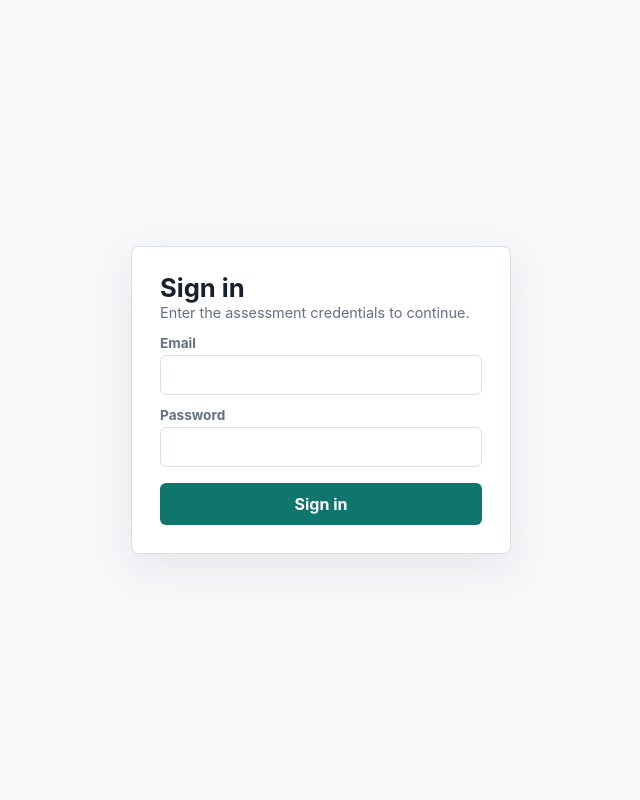
After one commit to laurenlangb/AI-Analyst-take_home_test, a FastAPI app: template templates/login.html in a window 1280 px wide. The commit adds this page. Shown: the whole page, without its empty margins (319-959 px from the left). Run offline with FastAPI, Linux system fonts and the light colour scheme; the template is opened without the code that fills it, so the values that code supplies are empty.

Commit message:
Add authentication
Add login page with a hardcoded-credential check. Issue a JWT in an httpOnly cookie on successful login. Protect the data/chat API routes by redirecting to login. Show user name in the dashboard header/

```diff
--- /dev/null
+++ b/app/auth.py
@@ -0,0 +1,61 @@
+"""JWT session auth with hardcoded credentials, per the take-home brief."""
+from __future__ import annotations
+
+from datetime import datetime, timedelta, timezone
+
+import jwt
+from fastapi import HTTPException, Request
+
+from app.config import JWT_SECRET
+
+# Credentials are hardcoded for now
+VALID_EMAIL = "example@helloconstellation.com"
+VALID_PASSWORD = "ConstellationInterview123!"
+USER_NAME = "Example User"
+
+# Session settings: the cookie name, the JWT signing algorithm, and how long a login lasts.
+COOKIE_NAME = "session"
+JWT_ALGORITHM = "HS256"
+SESSION_HOURS = 12
+
+
+def check_credentials(email: str, password: str) -> bool:
+    """string comparison against the hardcoded credentials."""
+    return email == VALID_EMAIL and password == VALID_PASSWORD
+
+
+def create_token() -> str:
+    """Issue a signed JWT carrying the user's identity and an expiry."""
+    now = datetime.now(timezone.utc)
+    # The payload is the data stored inside the token: who the user is,
+    # when it was issued ("iat"), and when it expires ("exp").
+    payload = {
+        "email": VALID_EMAIL,
+        "name": USER_NAME,
+        "iat": now,
+        "exp": now + timedelta(hours=SESSION_HOURS),
+    }
+    # Sign the payload with the secret key so the token cannot be forged.
+    return jwt.encode(payload, JWT_SECRET, algorithm=JWT_ALGORITHM)
+
+
+def get_current_user(request: Request) -> dict | None:
+    """Decode the session cookie's JWT, or return None if missing/invalid/expired."""
+    token = request.cookies.get(COOKIE_NAME)
+    if not token:
+        # No cookie at all — the visitor has not logged in.
+        return None
+    try:
+        # Check the signature and expiry, then hand back the stored payload.
+        return jwt.decode(token, JWT_SECRET, algorithms=[JWT_ALGORITHM])
+    except jwt.PyJWTError:
+        # Token is expired, tampered with, or otherwise invalid.
+        return None
+
+
+def require_user(request: Request) -> dict:
+    """Requires a valid login before a protected route runs; rejects requests without one."""
+    user = get_current_user(request)
+    if user is None:
+        raise HTTPException(status_code=401, detail="Not authenticated")
+    return user
--- a/app/main.py
+++ b/app/main.py
@@ -1,9 +1,17 @@
-from fastapi import FastAPI, Request
-from fastapi.responses import HTMLResponse
+from fastapi import Depends, FastAPI, Form, Request
+from fastapi.responses import HTMLResponse, RedirectResponse
 from fastapi.staticfiles import StaticFiles
 from fastapi.templating import Jinja2Templates
 from pydantic import BaseModel
 
+from app.auth import (
+    COOKIE_NAME,
+    SESSION_HOURS,
+    check_credentials,
+    create_token,
+    get_current_user,
+    require_user,
+)
 from app.database import fetch_offers
 
 
@@ -19,24 +27,66 @@ app.mount("/static", StaticFiles(directory="static"), name="static")
 
 templates = Jinja2Templates(directory="templates")
 
-# Render the main data table page.
-@app.get("/", response_class=HTMLResponse)
-def data_table(request: Request):
+
+
+@app.get("/")
+def root():
+    # /dashboard redirects on to /login when there is no valid session.
+    return RedirectResponse("/dashboard", status_code=303)
+
+
+@app.get("/login", response_class=HTMLResponse)
+def login_page(request: Request):
+    if get_current_user(request) is not None:
+        return RedirectResponse("/dashboard", status_code=303)
+    return templates.TemplateResponse("login.html", {"request": request, "error": None})
+
+
+@app.get("/dashboard", response_class=HTMLResponse)
+def dashboard(request: Request):
+    user = get_current_user(request)
+    if user is None:
+        return RedirectResponse("/login", status_code=303)
     return templates.TemplateResponse(
-        "data_table.html", {"request": request, "chat_placeholder": CHAT_PLACEHOLDER}
+        "data_table.html",
+        {
+            "request": request,
+            "chat_placeholder": CHAT_PLACEHOLDER,
+            "user_name": user["name"],
+        },
     )
 
-# Return offer data as JSON for the frontend table.
-@app.get("/api/data")
+
+
+@app.post("/api/login")
+def login(request: Request, email: str = Form(...), password: str = Form(...)):
+    if not check_credentials(email, password):
+        return templates.TemplateResponse(
+            "login.html",
+            {"request": request, "error": "Invalid email or password."},
+            status_code=401,
+        )
+
+    response = RedirectResponse("/dashboard", status_code=303)
+    response.set_cookie(
+        COOKIE_NAME,
+        create_token(),
+        httponly=True,
+        samesite="lax",
+        max_age=SESSION_HOURS * 3600,
+    )
+    return response
+
+
+
+@app.get("/api/data", dependencies=[Depends(require_user)])
 def get_data():
     return {"data": fetch_offers()}
 
 
-@app.post("/api/chat")
-def chat(request: ChatRequest):
-    question = request.message.strip()
-
+@app.post("/api/chat", dependencies=[Depends(require_user)])
+def chat(payload: ChatRequest):
+    question = payload.message.strip()
     if not question:
         return {"answer": CHAT_PLACEHOLDER}
-
     return {"answer": f"connected: {question}"}
--- a/requirements.txt
+++ b/requirements.txt
@@ -1,4 +1,6 @@
 fastapi
 jinja2
+pyjwt
 python-dotenv
+python-multipart
 uvicorn
--- a/static/styles.css
+++ b/static/styles.css
@@ -55,7 +55,8 @@ h1 {
 }
 
 .table-section,
-.chat-section {
+.chat-section,
+.login-card {
   border: 1px solid var(--line);
   border-radius: 8px;
   background: var(--surface);
@@ -154,12 +155,14 @@ h2 {
   padding: 0 12px;
 }
 
-.chat-form input:focus {
+.chat-form input:focus,
+.login-card input:focus {
   border-color: var(--accent);
   outline: 3px solid rgba(15, 118, 110, 0.16);
 }
 
-.chat-form button {
+.chat-form button,
+.login-card button {
   height: 42px;
   border: 0;
   border-radius: 6px;
@@ -168,10 +171,14 @@ h2 {
   cursor: pointer;
   font: inherit;
   font-weight: 700;
+}
+
+.chat-form button {
   padding: 0 18px;
 }
 
-.chat-form button:hover {
+.chat-form button:hover,
+.login-card button:hover {
   background: #0d655e;
 }
 
@@ -182,6 +189,76 @@ h2 {
   overflow: hidden;
   clip: rect(0, 0, 0, 0);
   white-space: nowrap;
+}
+
+.header-meta {
+  display: flex;
+  align-items: center;
+  gap: 12px;
+}
+
+.user-name {
+  color: var(--muted);
+  font-size: 0.9rem;
+  font-weight: 700;
+}
+
+.login-shell {
+  min-height: 100vh;
+  display: flex;
+  align-items: center;
+  justify-content: center;
+  padding: 24px;
+}
+
+.login-card {
+  width: min(380px, 100%);
+  display: flex;
+  flex-direction: column;
+  padding: 28px;
+}
+
+.login-card h1 {
+  margin-bottom: 4px;
+  font-size: 1.6rem;
+}
+
+.login-intro {
+  margin: 0 0 14px;
+  color: var(--muted);
+  font-size: 0.9rem;
+}
+
+.login-error {
+  margin: 0 0 12px;
+  border: 1px solid #e3b1b1;
+  border-radius: 6px;
+  background: #fcf0f0;
+  color: #9a2a2a;
+  padding: 8px 10px;
+  font-size: 0.88rem;
+}
+
+.login-card label {
+  margin-bottom: 4px;
+  color: var(--muted);
+  font-size: 0.85rem;
+  font-weight: 700;
+}
+
+.login-card input {
+  height: 40px;
+  margin-bottom: 12px;
+  border: 1px solid var(--line);
+  border-radius: 6px;
+  background: var(--surface);
+  color: var(--text);
+  font: inherit;
+  padding: 0 12px;
+}
+
+.login-card button {
+  margin-top: 4px;
 }
 
 @media (max-width: 720px) {
--- a/templates/data_table.html
+++ b/templates/data_table.html
@@ -12,7 +12,10 @@
       <!-- Header row with the page title and loaded row count. -->
       <header class="data-table-header">
         <h1>Data Table</h1>
-        <div class="status-pill" id="row-count">Loading</div>
+        <div class="header-meta">
+          <span class="user-name">{{ user_name }}</span>
+          <div class="status-pill" id="row-count">Loading</div>
+        </div>
       </header>
 
       <section class="table-section" aria-label="Offers table">
--- /dev/null
+++ b/templates/login.html
@@ -0,0 +1,35 @@
+<!doctype html>
+<html lang="en">
+  <head>
+    <meta charset="utf-8" />
+    <meta name="viewport" content="width=device-width, initial-scale=1" />
+    <title>Sign in · Offers Dashboard</title>
+    <link rel="stylesheet" href="{{ url_for('static', path='styles.css') }}" />
+  </head>
+  <body>
+    <main class="login-shell">
+      <form class="login-card" method="post" action="/api/login">
+        <h1>Sign in</h1>
+        <p class="login-intro">Enter the assessment credentials to continue.</p>
+
+        {% if error %}
+        <p class="login-error" role="alert">{{ error }}</p>
+        {% endif %}
+
+        <label for="email">Email</label>
+        <input id="email" name="email" type="email" autocomplete="username" required />
+
+        <label for="password">Password</label>
+        <input
+          id="password"
+          name="password"
+          type="password"
+          autocomplete="current-password"
+          required
+        />
+
+        <button type="submit">Sign in</button>
+      </form>
+    </main>
+  </body>
+</html>
```
Also changed, not shown: static/data_table.js (+15 -0 lines).
